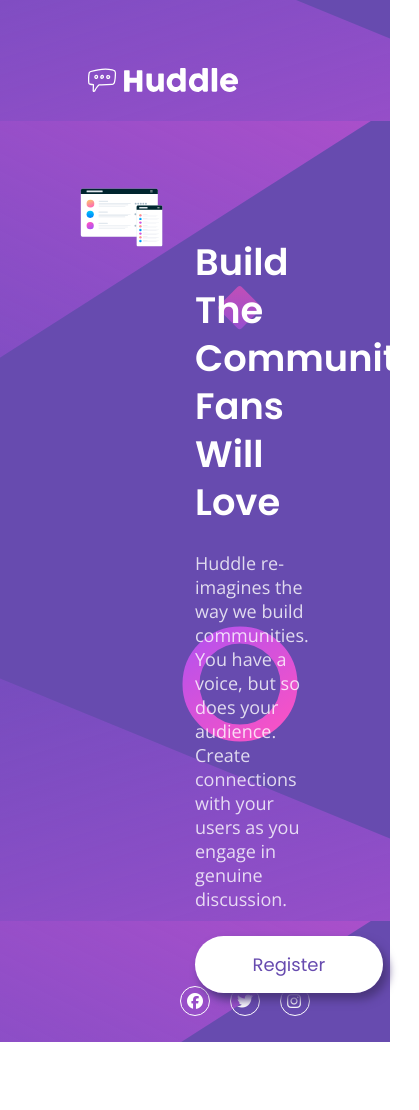
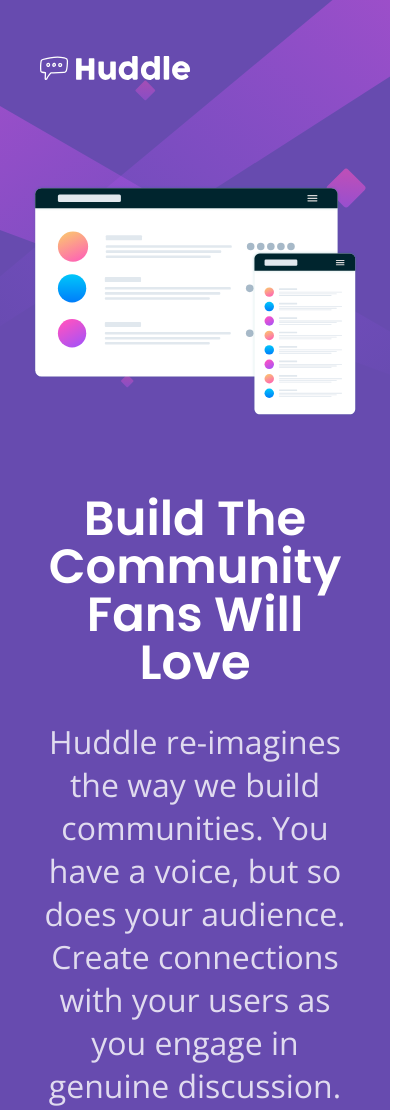
Before and after one commit to SMarukona/Huddle-Landing-Page, a plain HTML site: page index.html in a window 390 px wide. Shown: the top 1110 px of the page, 419 px wide, since content can reach past the window. Before the commit the page ends 1042 px from the top, so only its background shows below. Drawn offline with nearby package versions, Linux system fonts and the light colour scheme.

Commit message:
Finish the project

```diff
--- a/index.html
+++ b/index.html
@@ -19,6 +19,7 @@
           <img src="images/logo.svg" alt="Huddle" class="huddle-logo">
         </div>
       </nav>
+      <div class="clearfix"></div>
       <div class="main-intro">
           <div class="main-pic hero-same-width">
             <img src="images/illustration-mockups.svg" aria-hidden="true" alt>
@@ -30,6 +31,7 @@
             <a href="#" class="register-btn">Register</a>
           </div>
       </div>
+      <div class="clearfix"></div>
       <div class="social-icons-nav">
         <ul class="social-nav">
           <li><a href="#"><i class="fa-brands fa-facebook"></i></a></li>
@@ -40,6 +42,7 @@
 
     </div>
   </header>
+
   <script src="https://kit.fontawesome.com/835e102e1a.js" crossorigin="anonymous"></script>
 </body>
 </html>
--- a/style.css
+++ b/style.css
@@ -23,33 +23,37 @@ ul,ol,li{
 :root {
     --font-familly-poppins: 'Poppins', sans-serif;
     --font-family-open-sans: 'Open Sans', sans-serif;
-    --primary-color-violet: hsl(257, 40%, 49%);
-    --primary-color-soft-magenta: hsl(300, 69%, 71%);
+    --font-weight-400: 400;
+    --font-weight-600: 600;
     --document-color-white: hsl(0, 0%, 100%);
     --desktop-h1-font-size: 2.5rem;
     --desktop-p-font-size: 1.125rem;
     --mobile-h1-font-size: 3rem;
     --mobile-p-font-size: 2rem;
     --mobile-a-font-size: 1.5rem;
-    --font-weight-400: 400;
-    --font-weight-600: 600;
+    --primary-color-violet: hsl(257, 40%, 49%);
+    --primary-color-soft-magenta: hsl(300, 69%, 71%);
 }
-
 
 .container{
     margin: 0 auto;
+    max-width: 81.25rem;
     padding: 0 5rem;
-    max-width: 81.25rem;
-    flex-direction: column;
+}
+
+.clearfix{
+    clear: both;
+	margin: 0;
+	padding: 0;
 }
 
 .main-nav{
     background-image: url(images/bg-desktop.svg);
     background-color: var(--primary-color-violet);
-    background-position: center;
-    padding-bottom: 4rem;
+    background-size: cover;
+    padding-bottom: 6rem;
+}
 
-}
 /*Navbar*/
 .nav-bar{
     padding-top: 3.75rem;
@@ -57,17 +61,19 @@ ul,ol,li{
 }
 
 .huddle-logo{
+    height: 2.5rem;
     width: auto;
-    height: 2.5rem;
 }
+
 /*Hero section*/
 .main-intro{
     display: flex;
+}
 
-}
 .hero-same-width{
     width: 50%;
 }
+
 .main-pic{
     padding: 0;
 }
@@ -78,64 +84,65 @@ ul,ol,li{
 }
 
 .main-pic img{
+   height: auto;
    width: 100%;
-   height: auto;
-
 }
 
 .intro-details h1{
     color: var(--document-color-white);
     font-family: var(--font-familly-poppins);
+    font-size: var(--desktop-h1-font-size);
+    font-weight: var(--font-weight-600);
     line-height: 3rem;
-    font-size: var(--desktop-h1-font-size);
     margin-top: 0;
-    font-weight: var(--font-weight-600);
 }
+
 .intro-details p{
     color:  var(--document-color-white);
     font-family: var(--font-family-open-sans);
     font-size: var(--desktop-p-font-size);
+    font-weight: var(--font-weight-400);
     opacity: 0.8;
     padding-bottom: 1.375rem;
-    font-weight: var(--font-weight-400);
 }
 
 .intro-details a{
+    background-color: var(--document-color-white);
+    border-radius: 1.875rem;
+    box-shadow: 0.3rem 0.4rem 0.6rem  hsl(257, 40%, 35%);
     color: var(--primary-color-violet);
-    background-color: var(--document-color-white);
     font-family: var(--font-familly-poppins);
-    padding: 1rem 3.6rem;
-    border-radius: 1.875rem;
     font-weight: var(--font-weight-400);
     font-size: 1.125rem;
+    padding: 1rem 3.6rem;
     text-decoration: none;
-    box-shadow: 0.3rem 0.4rem 0.6rem  hsl(257, 40%, 35%);
 }
 
 .intro-details a:hover{
-    color: var(--document-color-white);
     background-color:var(--primary-color-soft-magenta);
     box-shadow: 0.3rem 0.4rem 0.6rem  hsl(257, 40%, 35%);
+    color: var(--document-color-white);
 }
-
 
 /*Footer Social Icons*/
 .social-nav > li > a > i{
-    width: 1rem;
-    height: 1rem;
-    color: var(--document-color-white);
-    padding: 0.375rem;
     border: 0.0625rem solid var(--document-color-white);
     border-radius: 100%;
+    color: var(--document-color-white);
+    height: 1rem;
+    padding: 0.375rem;
+    width: 1rem;
 }
 
 .social-nav > li > a > i:hover{
+    border: 0.0625rem solid var(--primary-color-soft-magenta);
     color: var(--primary-color-soft-magenta);
-    border: 0.0625rem solid var(--primary-color-soft-magenta);
 }
+
 .social-icons-nav{
     float: right;
-
+    margin-top: 2rem;
+    margin-bottom: 1rem;
 }
 
 .social-nav > li {
@@ -147,9 +154,128 @@ ul,ol,li{
 }
 
 /*Header font size adjustment*/
-
 @media only screen and (max-width: 1080px) {
     .intro-details h1{
         font-size: 2.3rem;
     }
+
+    .intro-details{
+        padding-left: 2rem;
+        padding-top: 2.625rem !important;
+    }
 }
+
+/*Styles for tab*/
+@media only screen and (min-width: 375px) and (max-width: 768px) {
+    .main-nav{
+        background-image: url(images/bg-desktop.svg);
+        background-color: var(--primary-color-violet);
+        background-position: top;
+        background-size: contain;
+        background-repeat: no-repeat;
+        padding-bottom: 3rem;
+    }
+
+    .container{
+        margin: 0 auto;
+        max-width: 42.375rem;
+        padding: 0 2rem;
+    }
+
+    .nav-bar{
+        padding-top: 3.4rem;
+        padding-bottom: 4.25rem;
+    }
+
+    .main-intro{
+        display: block;
+        text-align: center;
+    }
+
+    .hero-same-width{
+        padding: 2rem 0;
+        width: 100%;
+    }
+
+    .social-icons-nav{
+        float: none;
+        margin: 2rem auto 1rem auto;
+        text-align: center;
+    }
+
+    .intro-details p{
+        font-size: var(--mobile-p-font-size);
+        font-weight: var(--font-weight-400);
+        opacity: 0.8;
+        margin-bottom: 4rem;
+        padding: 0;
+    }
+
+    .intro-details h1{
+        color: var(--document-color-white);
+        font-family: var(--font-familly-poppins);
+        font-size: var(--mobile-h1-font-size);
+        font-weight: var(--font-weight-600);
+        line-height: 3rem;
+        margin-top: 0;
+    }
+}
+
+/*Styles for mobile*/
+@media only screen and (max-width: 480px) {
+    .main-nav{
+        background-image: url(images/bg-mobile.svg);
+        background-color: var(--primary-color-violet);
+        background-repeat:no-repeat;
+        background-size: contain;
+        background-position: top;
+        padding-bottom: 3rem;
+    }
+
+    .container{
+        margin: 0 auto;
+        max-width: 30rem;
+        padding: 0 2rem;
+    }
+
+    .main-intro{
+        display: block;
+        text-align: center;
+    }
+
+    .nav-bar{
+        padding-top: 3rem;
+        padding-bottom: 3.8rem;
+    }
+
+    .main-intro{
+        display: block;
+        text-align: center;
+    }
+
+    .hero-same-width{
+        padding: 2rem 0;
+        width: 100%;
+    }
+
+    .social-icons-nav{
+        text-align: center;
+        margin: 2rem auto 1rem auto;
+        float: none;
+    }
+
+    .intro-details p{
+        font-weight: var(--font-weight-400);
+        opacity: 0.8;
+        margin-bottom: 4rem;
+        padding: 0;
+    }
+
+    .intro-details h1{
+        color: var(--document-color-white);
+        font-family: var(--font-familly-poppins);
+        font-weight: var(--font-weight-600);
+        line-height: 3rem;
+        margin-top: 0;
+    }
+}
```
Also changed, not shown: design/active-states.jpg (deleted), design/desktop-design.jpg (deleted), design/desktop-preview.jpg (deleted), design/mobile-design.jpg (deleted), images/ss/desktop.png (added), images/ss/mobile.png (added), images/ss/tab.png (added), 2 other files.
